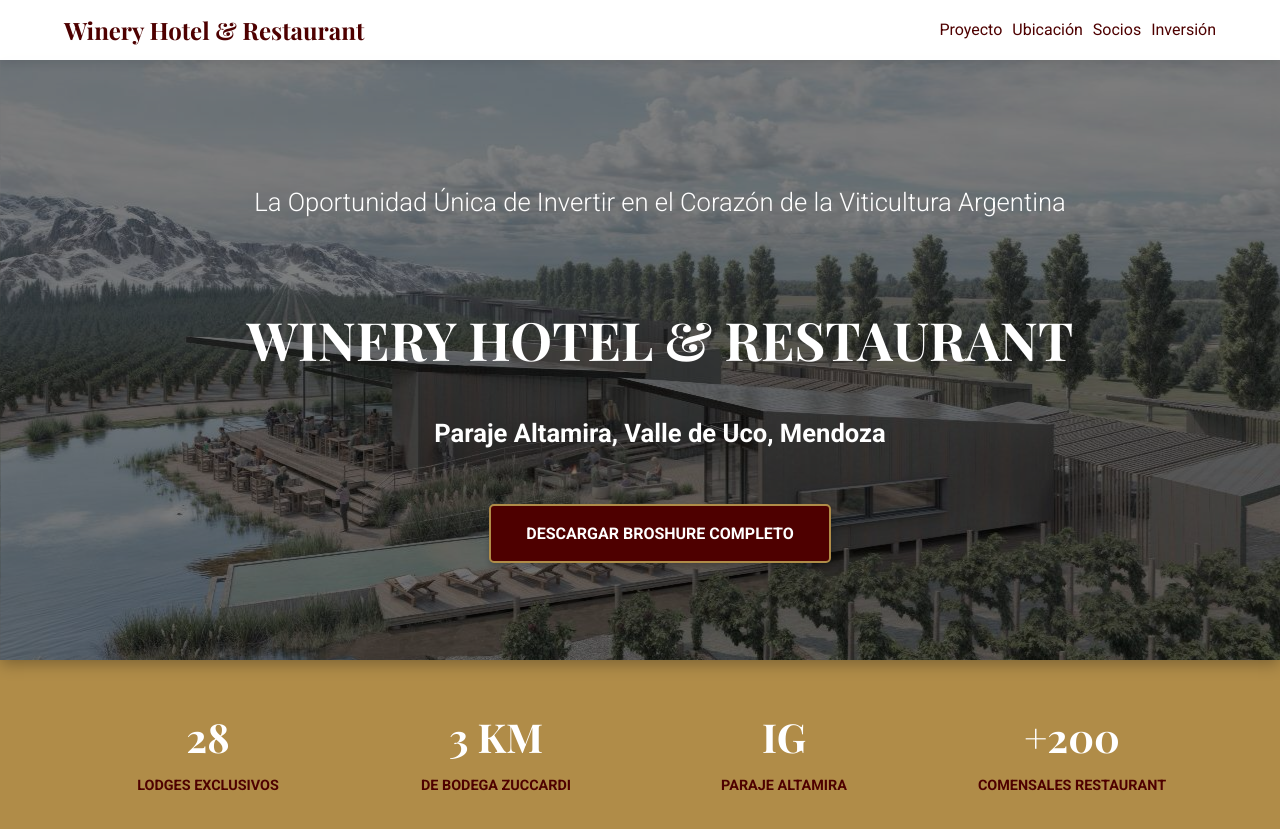
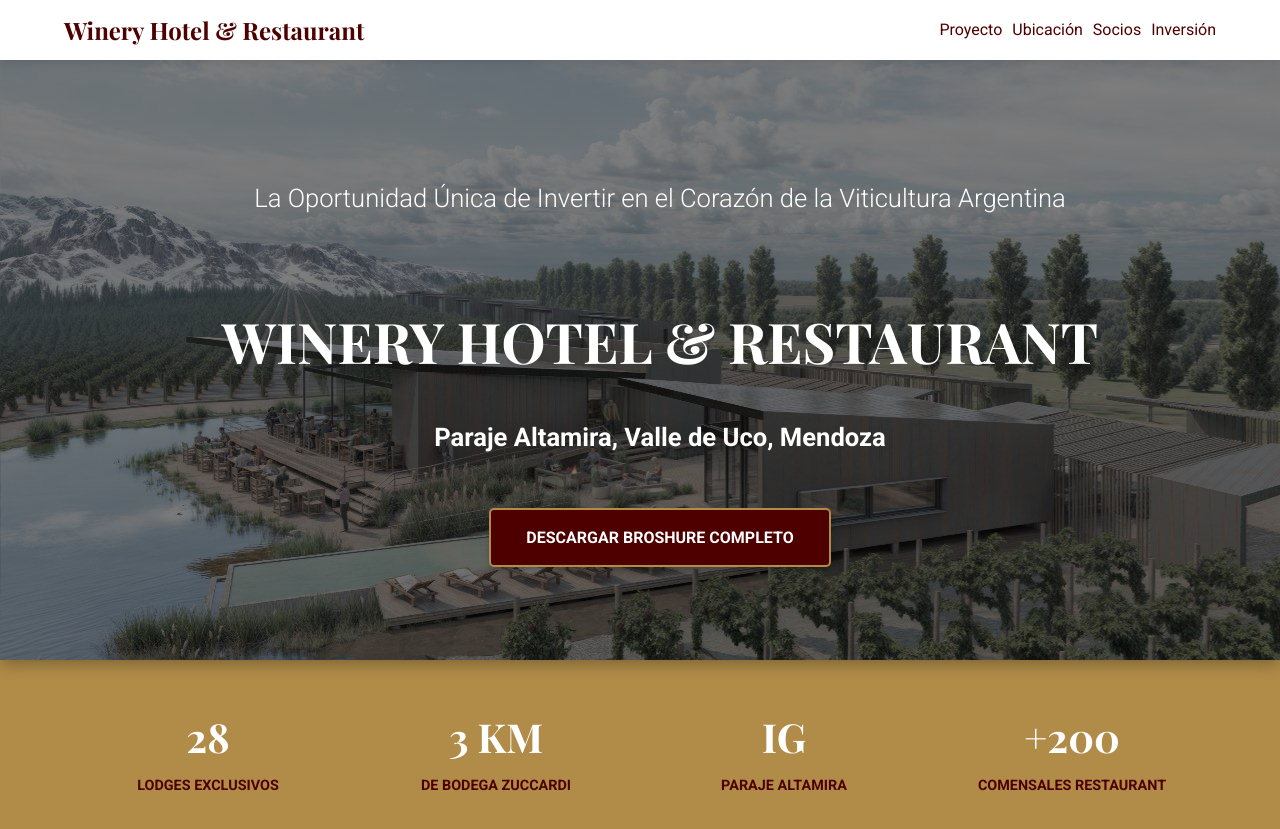
Before and after one commit to FlorCorva/winneryhotel, a plain HTML site: page index.html in a window 1280 px wide. Shown: the top 829 px of the page. Drawn offline with nearby package versions, Linux system fonts and the light colour scheme.

Commit message:
Increase h1 font size from 3.3em to 3.5em

```diff
--- a/index.html
+++ b/index.html
@@ -36,7 +36,7 @@
             color: #4E0000;
         }
         h1 {
-            font-size: 3.3em;
+            font-size: 3.5em;
             margin-bottom: 0.1em;
         }
         h2 {
```
